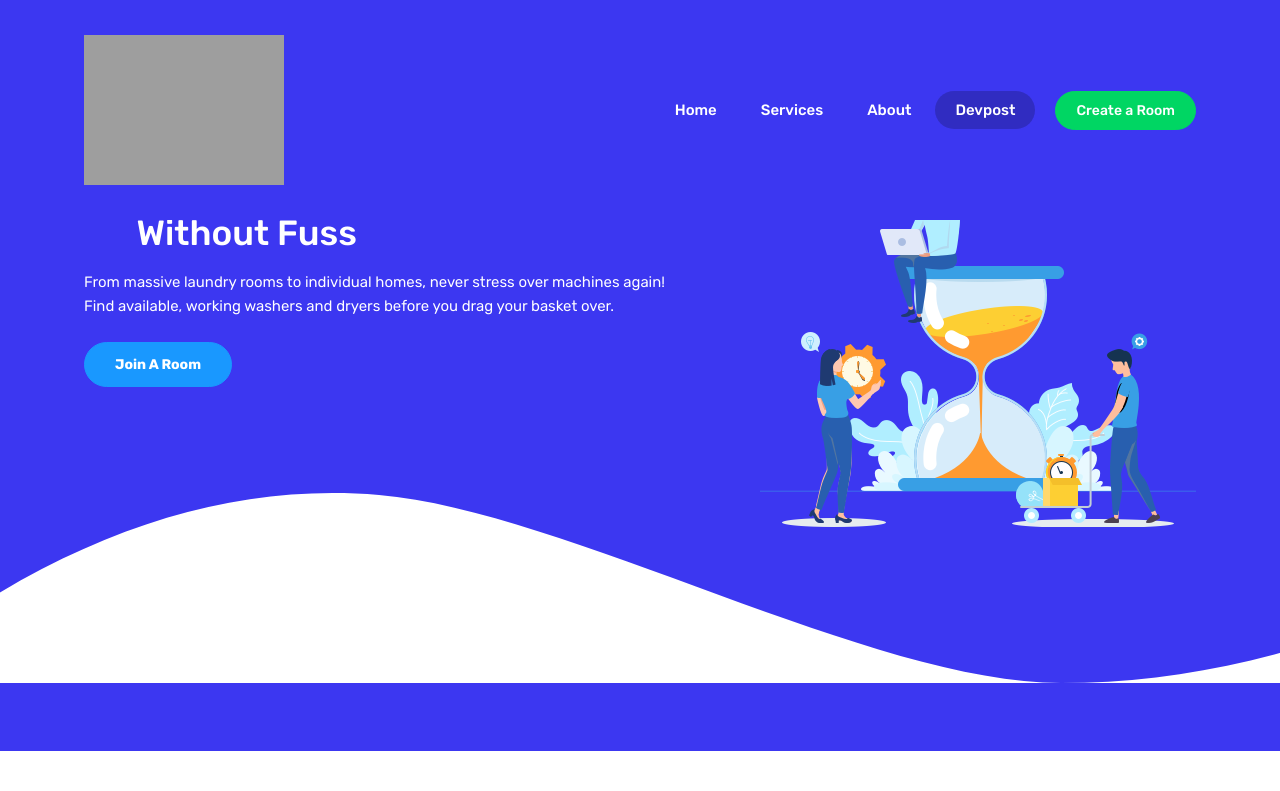
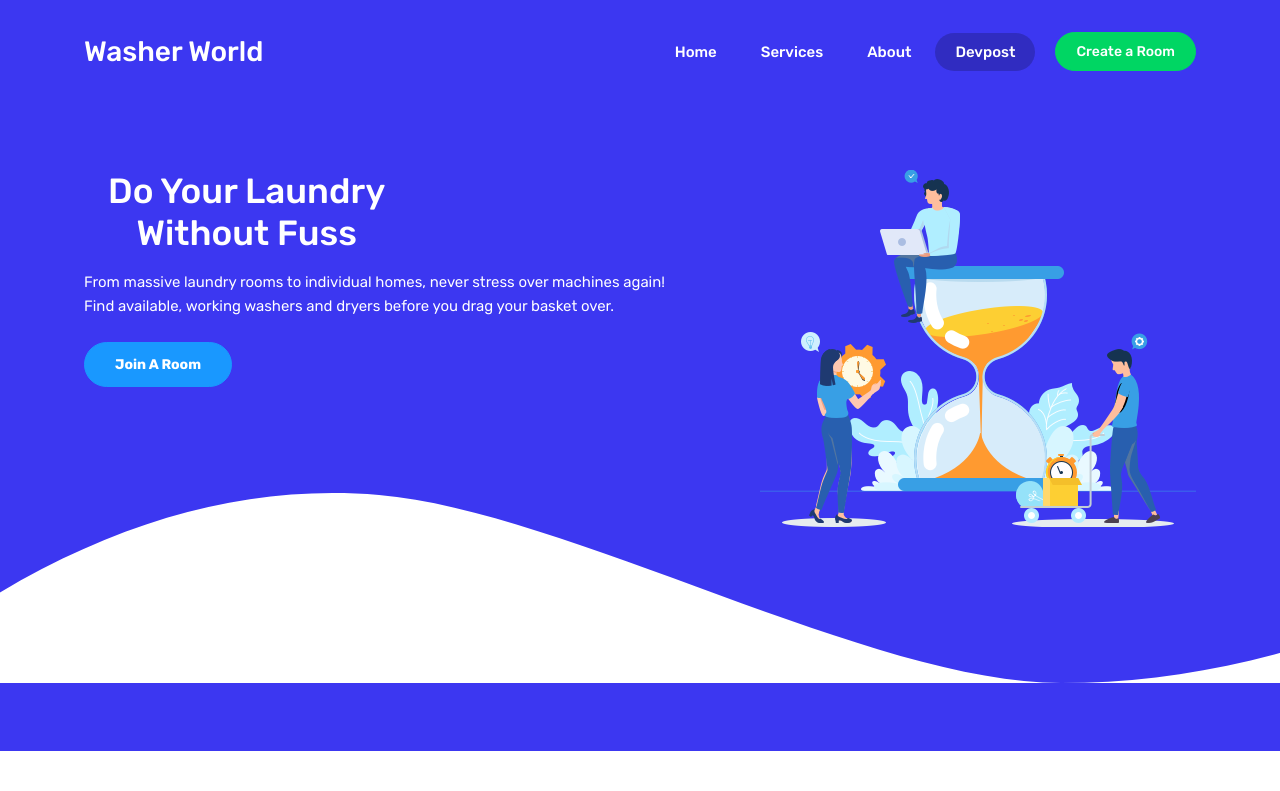
Before and after one commit to bifocalvisionary/WasherWorld, a Flask app: page / in a window 1280 px wide. Shown: the top 791 px of the page. Run offline with Flask 2, Linux system fonts and the light colour scheme; some libraries are stand-ins or nearby versions; grey boxes are pictures that could not be loaded.

Commit message:
modified title

```diff
--- a/templates/index.html
+++ b/templates/index.html
@@ -17,7 +17,7 @@
 		<div id="mobile-menu-overlay"></div>
 		<nav class="navbar navbar-expand-lg fixed-top">
 			<div class="container">
-				<a class="navbar-brand" href="#"><img src="static/imgs/logo.svg" alt="Washer World"></a>
+				<a class="navbar-brand" href="/">Washer World</a>
 				<button class="navbar-toggler" type="button" data-toggle="collapse" data-target="#navbarTogglerDemo01" aria-controls="navbarTogglerDemo01" aria-expanded="false" aria-label="Toggle navigation">
 				<span class="navbar-toggler-icon"><i class="mdi mdi-menu"> </i></span>
 				</button>
```
